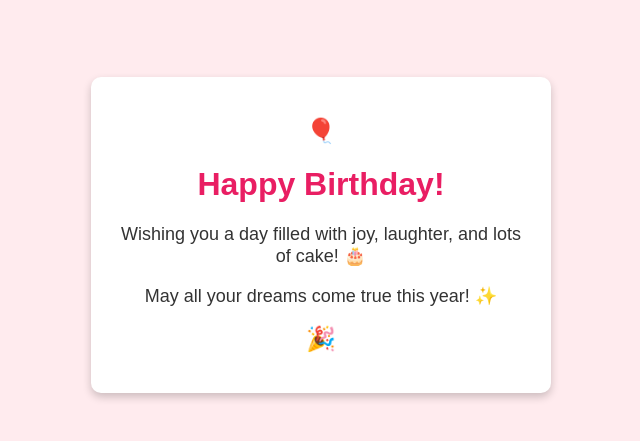
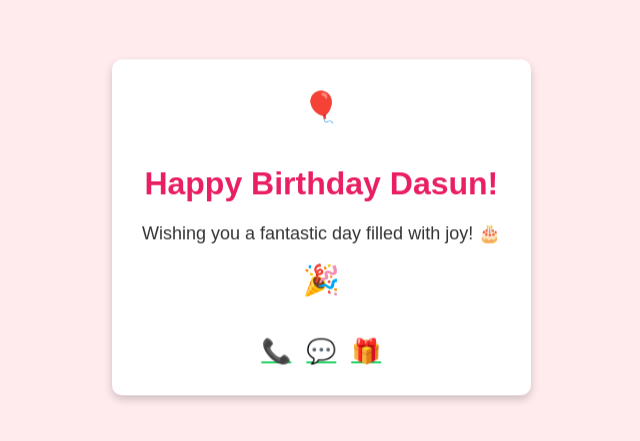
Before and after one commit to DINU-FXMD/Dasun-Html, a plain HTML site: page index.html in a window 1280 px wide. Shown: the part 165-606 px from the top of the page, without its empty margins (319-959 px from the left). Drawn offline with Linux system fonts and the light colour scheme.

Commit message:
Update index.html

```diff
--- a/index.html
+++ b/index.html
@@ -3,7 +3,7 @@
 <head>
     <meta charset="UTF-8">
     <meta name="viewport" content="width=device-width, initial-scale=1.0">
-    <title>Happy Birthday!</title>
+    <title>Happy Birthday Dasun!</title>
     <style>
         body {
             font-family: 'Arial', sans-serif;
@@ -13,6 +13,7 @@
             align-items: center;
             height: 100vh;
             margin: 0;
+            overflow: hidden;
         }
         .card {
             background: white;
@@ -21,27 +22,69 @@
             box-shadow: 0 4px 8px rgba(0, 0, 0, 0.2);
             text-align: center;
             max-width: 400px;
+            opacity: 0;
+            transform: scale(0.5);
+            animation: fadeIn 1s forwards, float 3s ease-in-out infinite;
         }
         h1 {
             color: #e91e63;
+            margin-bottom: 20px;
         }
         p {
             font-size: 18px;
             color: #333;
         }
         .balloon {
+            font-size: 30px;
+            margin: 10px;
+            display: inline-block;
+            animation: float 2s ease-in-out infinite;
+        }
+        .whatsapp-icons {
+            display: flex;
+            justify-content: center;
+            gap: 15px;
+            margin-top: 20px;
+        }
+        .whatsapp-icons a {
             font-size: 24px;
-            margin: 10px;
+            color: #25D366;
+            transition: transform 0.3s;
+        }
+        .whatsapp-icons a:hover {
+            transform: scale(1.2);
+        }
+
+        /* Animations */
+        @keyframes fadeIn {
+            to {
+                opacity: 1;
+                transform: scale(1);
+            }
+        }
+        @keyframes float {
+            0%, 100% {
+                transform: translateY(0);
+            }
+            50% {
+                transform: translateY(-10px);
+            }
         }
     </style>
 </head>
 <body>
     <div class="card">
         <div class="balloon">🎈</div>
-        <h1>Happy Birthday!</h1>
-        <p>Wishing you a day filled with joy, laughter, and lots of cake! 🎂</p>
-        <p>May all your dreams come true this year! ✨</p>
+        <h1>Happy Birthday Dasun!</h1>
+        <p>Wishing you a fantastic day filled with joy! 🎂</p>
         <div class="balloon">🎉</div>
+
+        <!-- WhatsApp Icons with Links -->
+        <div class="whatsapp-icons">
+            <a href="https://wa.me/728899640" target="_blank">📞</a>
+            <a href="https://wa.me/728899640" target="_blank">💬</a>
+            <a href="https://wa.me/728899640" target="_blank">🎁</a>
+        </div>
     </div>
 </body>
 </html>
```
